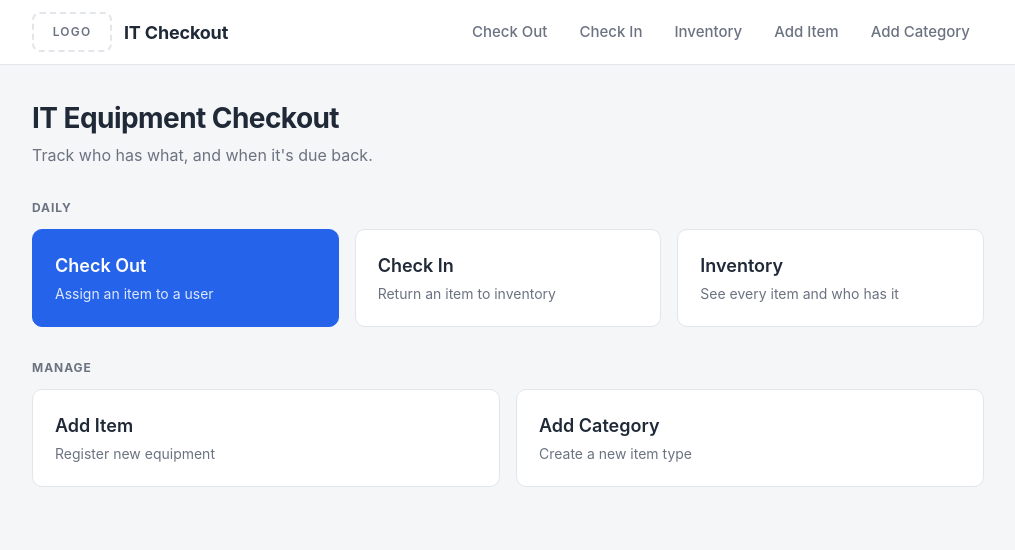
After one commit to alexpho1/it-checkout-system, a Flask app: page / in a window 1280 px wide. The commit adds this page. Shown: the top 550 px of the page, without its empty margins (132-1147 px from the left). Run offline with Flask 3, Linux system fonts and the light colour scheme.

Commit message:
Add home page and restyled UI (templates and CSS generated with Claude)

```diff
--- a/CheckoutSystem/app.py
+++ b/CheckoutSystem/app.py
@@ -173,5 +173,10 @@ def checkin():
             db.rollback()  # Rollback the transaction in case of error
             return render_template("checkin.html", **get_checkouts(), error = "An error occurred during checkin. Please try again.")  # Redirect back to the checkin page on error
 
+
+@app.route("/")
+def home():
+    return render_template("home.html")
+
 if __name__ == "__main__":
     app.run(debug=True, port=5001)
--- /dev/null
+++ b/CheckoutSystem/static/style.css
@@ -0,0 +1,222 @@
+/* IT Checkout — simple, clean UI.
+   Change the accent colour in one place: --accent. */
+
+:root {
+    --accent: #2563eb;
+    --accent-dark: #1d4ed8;
+    --bg: #f5f6f8;
+    --surface: #ffffff;
+    --border: #e2e5ea;
+    --text: #1f2937;
+    --muted: #6b7280;
+    --danger-bg: #fef2f2;
+    --danger-text: #b91c1c;
+    --ok-bg: #ecfdf5;
+    --ok-text: #047857;
+    --warn-bg: #fff7ed;
+    --warn-text: #c2410c;
+    --radius: 10px;
+}
+
+* { box-sizing: border-box; }
+
+body {
+    margin: 0;
+    background: var(--bg);
+    color: var(--text);
+    font-family: -apple-system, BlinkMacSystemFont, "Segoe UI", Roboto, Helvetica, Arial, sans-serif;
+    font-size: 16px;
+    line-height: 1.5;
+}
+
+/* ---------- Top bar ---------- */
+.topbar {
+    background: var(--surface);
+    border-bottom: 1px solid var(--border);
+}
+.topbar-inner {
+    max-width: 1000px;
+    margin: 0 auto;
+    padding: 12px 24px;
+    display: flex;
+    align-items: center;
+    justify-content: space-between;
+    gap: 24px;
+    flex-wrap: wrap;
+}
+
+.brand {
+    display: flex;
+    align-items: center;
+    gap: 12px;
+    text-decoration: none;
+    color: var(--text);
+}
+.brand img { height: 40px; width: auto; display: block; }
+.brand-name { font-weight: 700; font-size: 18px; letter-spacing: -0.01em; }
+
+.logo-placeholder {
+    display: inline-flex;
+    align-items: center;
+    justify-content: center;
+    height: 40px;
+    min-width: 80px;
+    padding: 0 12px;
+    border: 2px dashed var(--border);
+    border-radius: 8px;
+    color: var(--muted);
+    font-size: 12px;
+    font-weight: 600;
+    letter-spacing: 0.1em;
+}
+
+.nav { display: flex; gap: 4px; flex-wrap: wrap; }
+.nav a {
+    padding: 8px 14px;
+    border-radius: 8px;
+    text-decoration: none;
+    color: var(--muted);
+    font-weight: 500;
+    font-size: 15px;
+}
+.nav a:hover { background: var(--bg); color: var(--text); }
+.nav a.active { background: #eff4ff; color: var(--accent-dark); }
+
+/* ---------- Page ---------- */
+.page {
+    max-width: 1000px;
+    margin: 0 auto;
+    padding: 32px 24px 64px;
+}
+.page h1 { margin: 0 0 4px; font-size: 28px; letter-spacing: -0.02em; }
+.subtitle { margin: 0 0 24px; color: var(--muted); }
+
+.card {
+    background: var(--surface);
+    border: 1px solid var(--border);
+    border-radius: var(--radius);
+    padding: 24px;
+}
+.card-narrow { max-width: 520px; }
+
+/* ---------- Home ---------- */
+.section-label {
+    margin: 32px 0 12px;
+    font-size: 12px;
+    font-weight: 700;
+    letter-spacing: 0.08em;
+    text-transform: uppercase;
+    color: var(--muted);
+}
+.tiles {
+    display: grid;
+    grid-template-columns: repeat(auto-fit, minmax(220px, 1fr));
+    gap: 16px;
+}
+.tile {
+    display: block;
+    padding: 22px;
+    background: var(--surface);
+    border: 1px solid var(--border);
+    border-radius: var(--radius);
+    text-decoration: none;
+    color: var(--text);
+    transition: border-color 0.15s, box-shadow 0.15s, transform 0.15s;
+}
+.tile:hover {
+    border-color: var(--accent);
+    box-shadow: 0 4px 14px rgba(37, 99, 235, 0.10);
+    transform: translateY(-1px);
+}
+.tile-title { display: block; font-size: 18px; font-weight: 600; }
+.tile-desc { display: block; margin-top: 4px; font-size: 14px; color: var(--muted); }
+.tile.primary { background: var(--accent); border-color: var(--accent); color: #fff; }
+.tile.primary .tile-desc { color: rgba(255, 255, 255, 0.85); }
+.tile.primary:hover { background: var(--accent-dark); border-color: var(--accent-dark); }
+
+/* ---------- Forms ---------- */
+form .field { margin-bottom: 18px; }
+label { display: block; margin-bottom: 6px; font-size: 14px; font-weight: 600; }
+
+input[type="text"],
+input[type="date"],
+select {
+    width: 100%;
+    padding: 10px 12px;
+    font: inherit;
+    color: var(--text);
+    background: #fff;
+    border: 1px solid var(--border);
+    border-radius: 8px;
+}
+input:focus, select:focus {
+    outline: none;
+    border-color: var(--accent);
+    box-shadow: 0 0 0 3px rgba(37, 99, 235, 0.15);
+}
+.hint { margin: 6px 0 0; font-size: 13px; color: var(--muted); }
+
+.btn {
+    display: inline-block;
+    padding: 10px 20px;
+    font: inherit;
+    font-weight: 600;
+    color: #fff;
+    background: var(--accent);
+    border: 0;
+    border-radius: 8px;
+    cursor: pointer;
+    text-decoration: none;
+}
+.btn:hover { background: var(--accent-dark); }
+.form-actions { display: flex; align-items: center; gap: 16px; margin-top: 8px; }
+.link-back { color: var(--muted); text-decoration: none; font-size: 14px; }
+.link-back:hover { color: var(--text); }
+
+.alert {
+    margin-bottom: 20px;
+    padding: 12px 14px;
+    border-radius: 8px;
+    background: var(--danger-bg);
+    color: var(--danger-text);
+    border: 1px solid #fecaca;
+    font-size: 15px;
+}
+
+/* ---------- Table ---------- */
+.table-wrap {
+    background: var(--surface);
+    border: 1px solid var(--border);
+    border-radius: var(--radius);
+    overflow-x: auto;
+}
+table { width: 100%; border-collapse: collapse; }
+th, td { padding: 12px 16px; text-align: left; }
+th {
+    font-size: 12px;
+    font-weight: 700;
+    letter-spacing: 0.06em;
+    text-transform: uppercase;
+    color: var(--muted);
+    background: #fafbfc;
+    border-bottom: 1px solid var(--border);
+}
+td { border-bottom: 1px solid var(--border); }
+tr:last-child td { border-bottom: 0; }
+tbody tr:hover td { background: #fafbfc; }
+.muted { color: var(--muted); }
+.empty { padding: 32px; text-align: center; color: var(--muted); }
+
+.badge {
+    display: inline-block;
+    padding: 2px 10px;
+    border-radius: 999px;
+    font-size: 13px;
+    font-weight: 600;
+}
+.badge-available { background: var(--ok-bg); color: var(--ok-text); }
+.badge-out { background: var(--warn-bg); color: var(--warn-text); }
+.badge-other { background: #f3f4f6; color: var(--muted); }
+
+.toolbar { display: flex; align-items: flex-end; justify-content: space-between; gap: 16px; margin-bottom: 20px; flex-wrap: wrap; }
+.toolbar h1 { margin-bottom: 0; }
--- /dev/null
+++ b/CheckoutSystem/templates/base.html
@@ -0,0 +1,38 @@
+<!DOCTYPE html>
+<html lang="en">
+<head>
+    <meta charset="utf-8">
+    <meta name="viewport" content="width=device-width, initial-scale=1">
+    <title>{% block title %}IT Checkout{% endblock %} · IT Checkout</title>
+    <link rel="stylesheet" href="{{ url_for('static', filename='style.css') }}">
+</head>
+<body>
+    {% set ep = request.endpoint %}
+    <header class="topbar">
+        <div class="topbar-inner">
+
+            {# ---- LOGO SLOT ----
+               To use your logo: save it as static/logo.png, then replace the
+               <span class="logo-placeholder">…</span> line below with:
+               <img src="{{ url_for('static', filename='logo.png') }}" alt="Company logo">
+               The image is scaled to 40px tall automatically. #}
+            <a class="brand" href="{{ url_for('home') }}">
+                <span class="logo-placeholder">LOGO</span>
+                <span class="brand-name">IT Checkout</span>
+            </a>
+
+            <nav class="nav">
+                <a href="{{ url_for('checkout') }}"     class="{{ 'active' if ep == 'checkout' }}">Check Out</a>
+                <a href="{{ url_for('checkin') }}"      class="{{ 'active' if ep == 'checkin' }}">Check In</a>
+                <a href="{{ url_for('items') }}"        class="{{ 'active' if ep == 'items' }}">Inventory</a>
+                <a href="{{ url_for('add_item') }}"     class="{{ 'active' if ep == 'add_item' }}">Add Item</a>
+                <a href="{{ url_for('add_category') }}" class="{{ 'active' if ep == 'add_category' }}">Add Category</a>
+            </nav>
+        </div>
+    </header>
+
+    <main class="page">
+        {% block content %}{% endblock %}
+    </main>
+</body>
+</html>
--- /dev/null
+++ b/CheckoutSystem/templates/home.html
@@ -0,0 +1,35 @@
+{% extends "base.html" %}
+{% block title %}Home{% endblock %}
+
+{% block content %}
+<h1>IT Equipment Checkout</h1>
+<p class="subtitle">Track who has what, and when it's due back.</p>
+
+<div class="section-label">Daily</div>
+<div class="tiles">
+    <a class="tile primary" href="{{ url_for('checkout') }}">
+        <span class="tile-title">Check Out</span>
+        <span class="tile-desc">Assign an item to a user</span>
+    </a>
+    <a class="tile" href="{{ url_for('checkin') }}">
+        <span class="tile-title">Check In</span>
+        <span class="tile-desc">Return an item to inventory</span>
+    </a>
+    <a class="tile" href="{{ url_for('items') }}">
+        <span class="tile-title">Inventory</span>
+        <span class="tile-desc">See every item and who has it</span>
+    </a>
+</div>
+
+<div class="section-label">Manage</div>
+<div class="tiles">
+    <a class="tile" href="{{ url_for('add_item') }}">
+        <span class="tile-title">Add Item</span>
+        <span class="tile-desc">Register new equipment</span>
+    </a>
+    <a class="tile" href="{{ url_for('add_category') }}">
+        <span class="tile-title">Add Category</span>
+        <span class="tile-desc">Create a new item type</span>
+    </a>
+</div>
+{% endblock %}
```
Also changed, not shown: CheckoutSystem/templates/add_category.html (+20 -14 lines), CheckoutSystem/templates/add_item.html (+30 -17 lines), CheckoutSystem/templates/checkin.html (+20 -17 lines), CheckoutSystem/templates/checkout.html (+33 -23 lines), CheckoutSystem/templates/items.html (+35 -11 lines).
